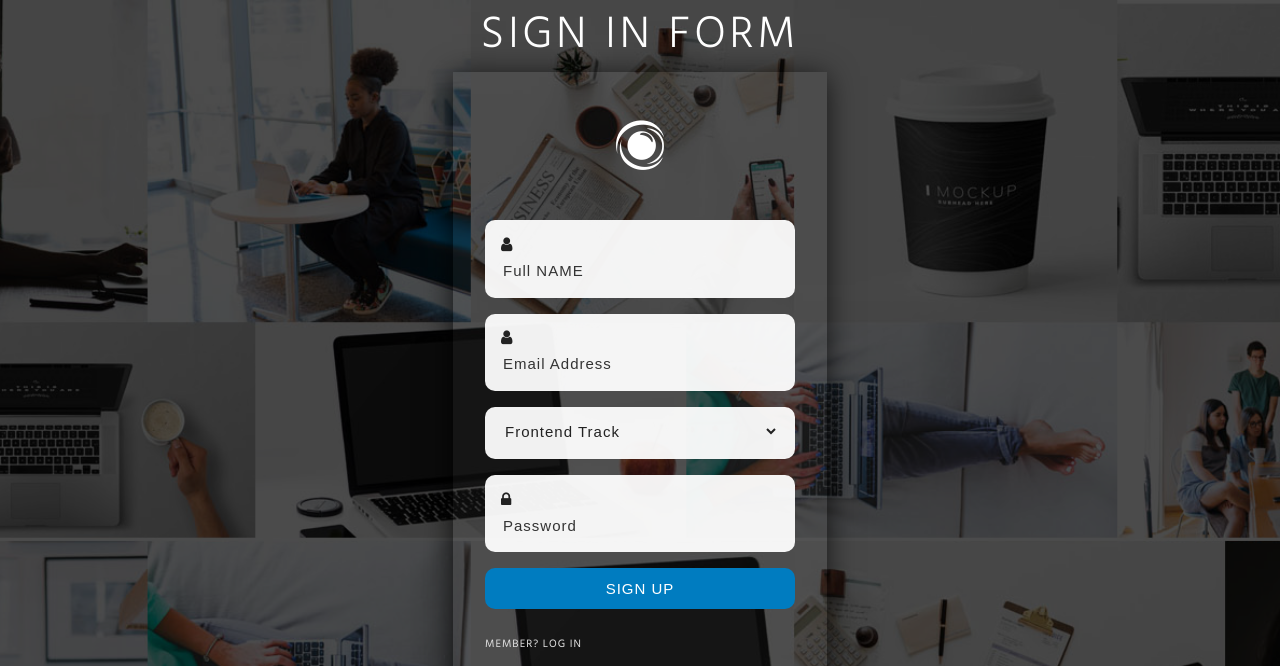
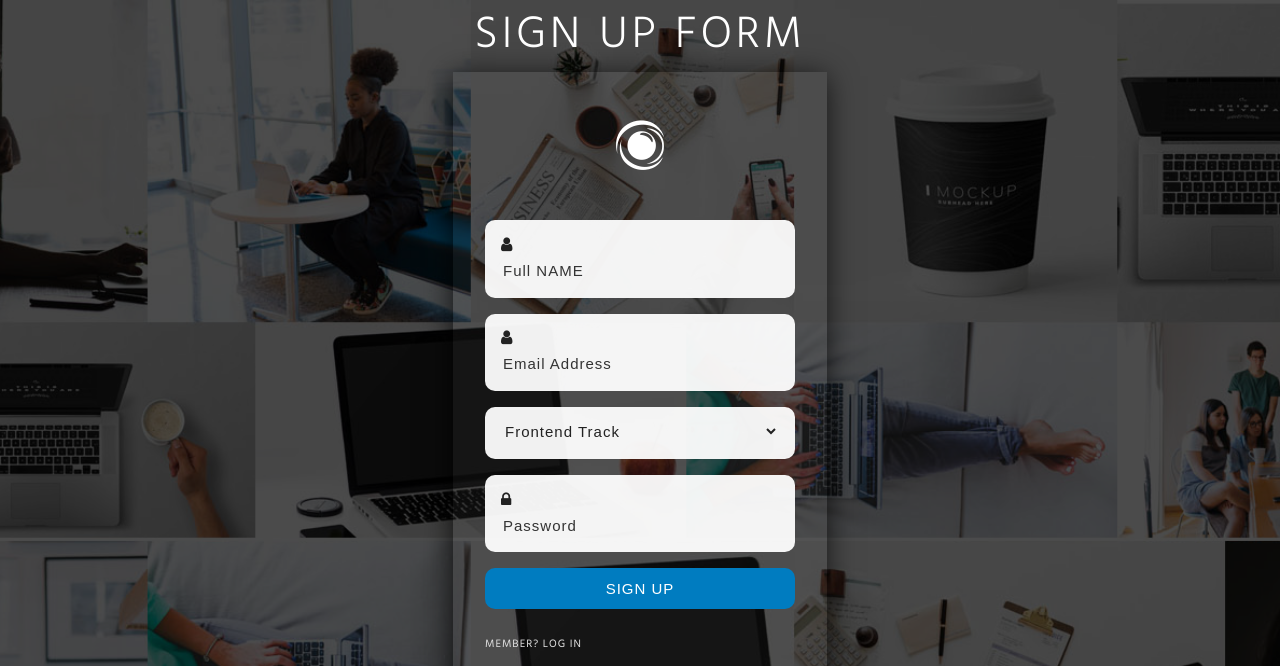
Before and after one commit to kmbawuike/vggSignUpForm, a plain HTML site: page index.html in a window 1280 px wide. Shown: the top 666 px of the page. Drawn offline with Linux system fonts and the light colour scheme.

Commit message:
Third Commit

```diff
--- a/index.html
+++ b/index.html
@@ -46,7 +46,7 @@
     <!-- main -->
     <div class="w3layouts-main">
       <div class="bg-layer">
-        <h1>Sign In form</h1>
+        <h1>Sign Up form</h1>
         <div class="header-main">
           <div class="main-icon">
             <span class="fa fa-eercast"></span>
```
